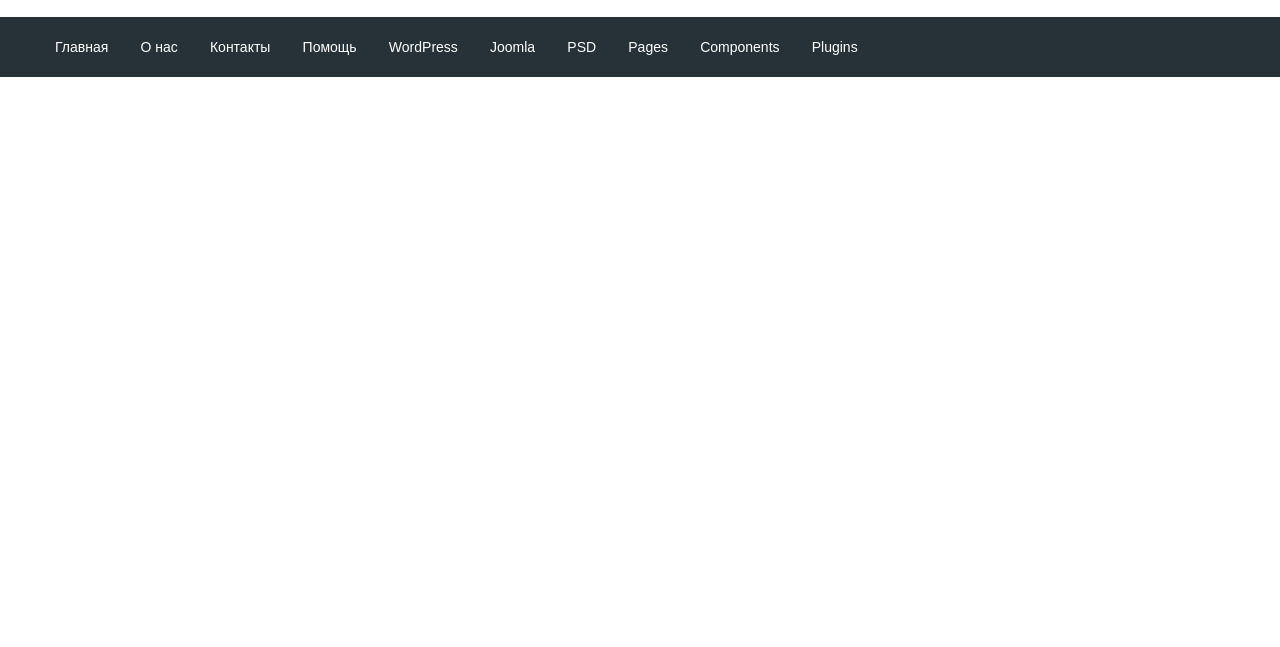
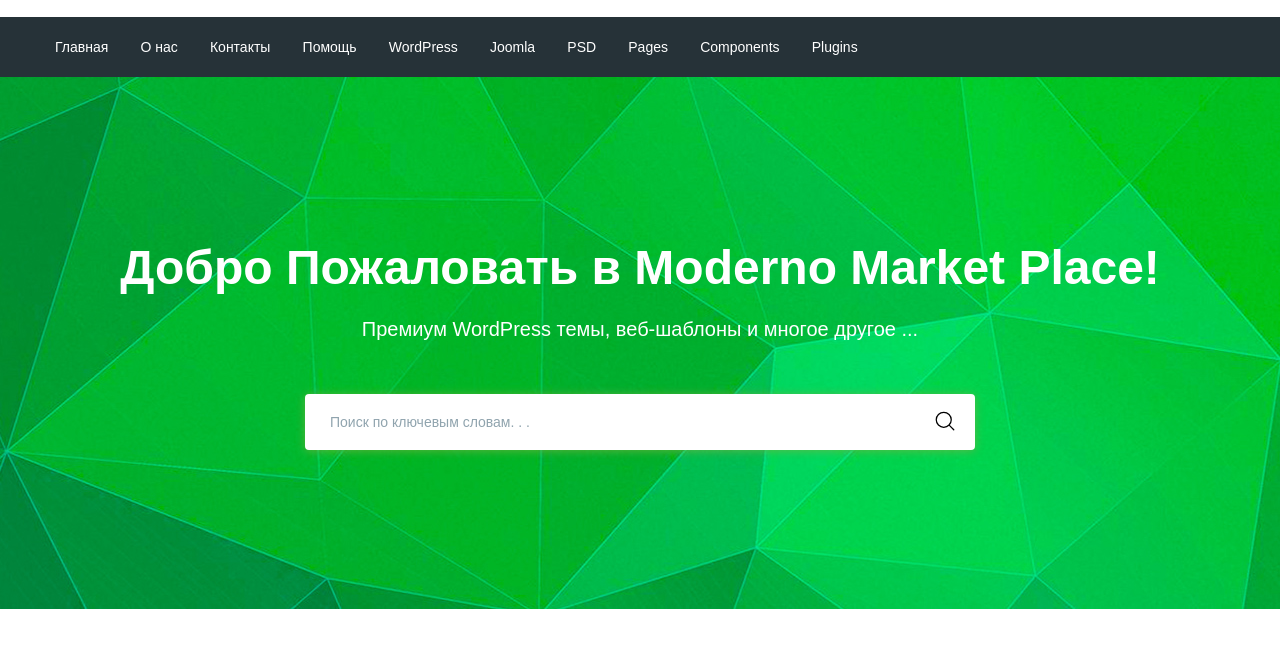
Before and after one commit to kmurmansky/Moderno-market-place, a website: page app/index.html in a window 1280 px wide. Shown: the part 73-720 px from the top of the page. Drawn offline with nearby package versions, Linux system fonts and the light colour scheme; files that its build step writes are made by us from their sources.

Commit message:
added search-section

```diff
--- a/app/index.html
+++ b/app/index.html
@@ -55,14 +55,11 @@
             <li>
               <a href="#">
                   Контакты
-
               </a>
             </li>
             <li>
               <a href="#">
                   Помощь
-
-
               </a>
             </li>
             <li>
@@ -99,8 +96,30 @@
         </nav>
       </div>
     </div>
+  </header>
 
-  </header>
+  <section class="search" style="background-image: url(images/search-bg.jpg);">
+    <div class="container">
+      <div class="search__inner">
+        <div class="search__inner-title">
+          Добро Пожаловать в Moderno Market Place!
+        </div>
+
+        <div class="search__inner-text">
+          Премиум WordPress темы, веб-шаблоны и многое другое ...
+        </div>
+
+        <div class="search__inner-form">
+          <form>
+            <input type="text" placeholder="Поиск по ключевым словам. . ." required>
+            <button type="submit">
+              <img src="images/icons/search.svg" alt="">
+            </button>
+          </form>
+        </div>
+      </div>
+    </div>
+  </section>
 
 
   <script src="https://ajax.googleapis.com/ajax/libs/jquery/3.4.1/jquery.min.js"></script>
--- a/app/scss/_global.scss
+++ b/app/scss/_global.scss
@@ -16,7 +16,6 @@
   border: 0;
 }
 
-:focus,:active{outline:none}
 a:focus, a:active{outline: none;}
 
 nav,footer,header,aside{display: block;}
--- a/app/scss/_vars.scss
+++ b/app/scss/_vars.scss
@@ -2,3 +2,4 @@
 $red: #e74c3c;
 $green: #8bc34a;
 $bg: #263238;
+$bgi: #b5b5b5;
--- a/app/scss/style.scss
+++ b/app/scss/style.scss
@@ -61,3 +61,62 @@
     font-size: 14px;
   }
 }
+
+
+// search
+
+.search{
+  background-color: $bgi;
+  background-repeat: no-repeat;
+  background-size: cover;
+  background-position: center;
+  min-height: 532px;
+}
+
+.search__inner{
+  color: #fff;
+  padding: 155px 0 100px;
+  text-align: center;
+  line-height: 1.5;
+  &-title{
+    font-size: 48px;
+    font-weight: 700;
+    margin-bottom: 10px;
+  }
+  &-text{
+    font-size: 20px;
+    font-weight: 500;
+    margin-bottom: 50px;
+  }
+  &-form{
+    max-width: 670px;
+    width: 100%;
+    margin: 0 auto;
+    position: relative;
+    input{
+      height: 56px;
+      width: 100%;
+      font-size: 14px;
+      line-height: 2;
+      padding-left: 25px;
+      padding-right: 60px;
+      display: block;
+      box-shadow: 0px 1px 10px 0px rgba(124, 178, 64, 0.75);
+      border-radius: 4px;
+      &::placeholder{
+        color: #90a4ae;
+        font-weight: 500;
+      }
+    }
+    button{
+      width: 20px;
+      height: 20px;
+      position: absolute;
+      border: none;
+      background-color: transparent;
+      right: 20px;
+      top: 17px;
+      outline: none;
+    }
+  }
+}
```
Also changed, not shown: app/images/icons/search.svg (added), app/images/search-bg.jpg (added).
